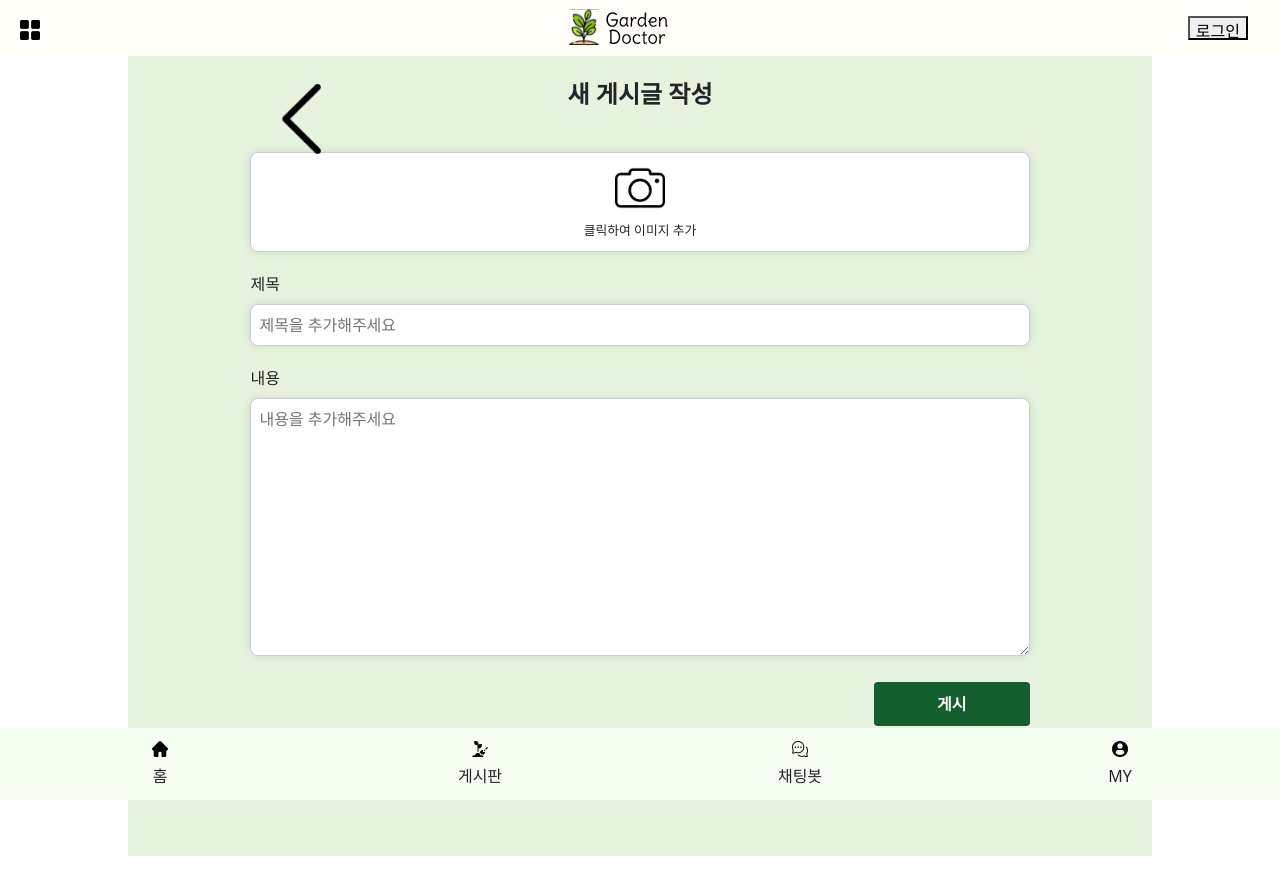
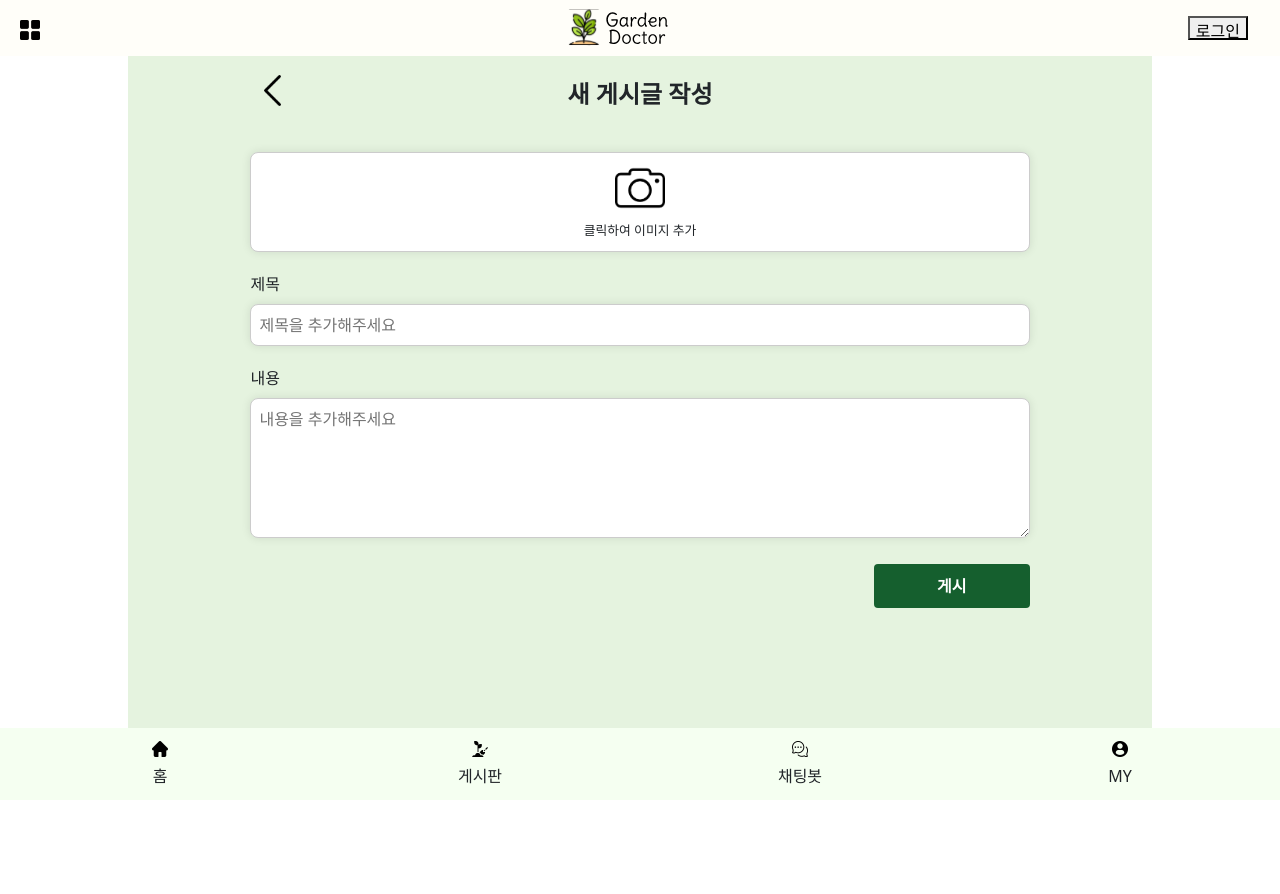
Before and after one commit to Garden-Doctor/GardenDoctor, a React (Create React App) app in the folder garden-doctor/: page /writeBoard in a window 1280 px wide. Shown: the top 894 px of the page. After the commit the page ends 800 px from the top, so only its background shows below. Built offline with nearby package versions, Linux system fonts and the light colour scheme; a web font is replaced by a local one.

Commit message:
게시판 최종 커밋

```diff
--- a/garden-doctor/src/components/community/Board.js
+++ b/garden-doctor/src/components/community/Board.js
@@ -142,7 +142,7 @@ const Board = () => {
   };
 
   return (
-    <div className="large-container">
+    <div className="main-container">
       <img
         className="boardWriteButton"
         src={BoardWrite}
--- a/garden-doctor/src/components/community/BoardBox.js
+++ b/garden-doctor/src/components/community/BoardBox.js
@@ -63,9 +63,7 @@ const BoardBox = ({
       )}
       <img className="boardBox-commentButton" alt="댓글" src={commentIcon} />
       {commentData ? (
-        commentData.map((comment) => (
-          <span className="boardBox-commentNum">{commentData.length}</span>
-        ))
+        <span className="boardBox-commentNum">{commentData.length}</span>
       ) : (
         <span className="boardBox-commentNum">0</span>
       )}
--- a/garden-doctor/src/styles/app.scss
+++ b/garden-doctor/src/styles/app.scss
@@ -17,7 +17,7 @@ body {
 
 .app-container {
   width: 100%;
-  height: 100vh;
+  height: 85vh;
   max-width: $maxWidth;
   margin: 0 auto;
   background-color: $bg-color;
--- a/garden-doctor/src/styles/board.scss
+++ b/garden-doctor/src/styles/board.scss
@@ -37,8 +37,8 @@
 .boardBox-userName {
   position: absolute;
   font-weight: bold;
-  margin-left: 30px;
-  top: 15px;
+  margin-left: 35px;
+  top: 11px;
 }
 
 .boardBox-Dday {
--- a/garden-doctor/src/styles/boardDetail.scss
+++ b/garden-doctor/src/styles/boardDetail.scss
@@ -15,7 +15,7 @@
   border-radius: 10px;
   width: 90%;
   max-width: 700px;
-  height: 500px;
+  height: 530px;
   border: 1px solid #858585;
   background: #fff;
   box-shadow: 0px 4px 4px 0px rgba(0, 0, 0, 0.1);
@@ -188,7 +188,6 @@
   }
 
   button {
-    padding: 10px;
     background-color: #34db71;
     color: #fff;
     border: none;
@@ -196,6 +195,7 @@
     cursor: pointer;
     font-size: 16px;
     align-content: center;
+    justify-content: center;
     transition: background-color 0.5s ease;
 
     &:hover {
@@ -203,7 +203,9 @@
     }
 
     img {
-      width: 15px;
+      width: 20px;
+      height: 20px;
+      border-radius: 10%;
     }
   }
 }
--- a/garden-doctor/src/styles/writeBoard.scss
+++ b/garden-doctor/src/styles/writeBoard.scss
@@ -4,7 +4,7 @@
 }
 
 .writeBoard-arrow {
-  width: 8%;
+  width: 45px;
   height: width;
   position: absolute;
   top: 68px;
@@ -88,7 +88,12 @@
 
     &:hover {
       background-color: #588d62;
+      color: #fff;
     }
+  }
+
+  textarea {
+    height: 140px;
   }
 }
 
```
